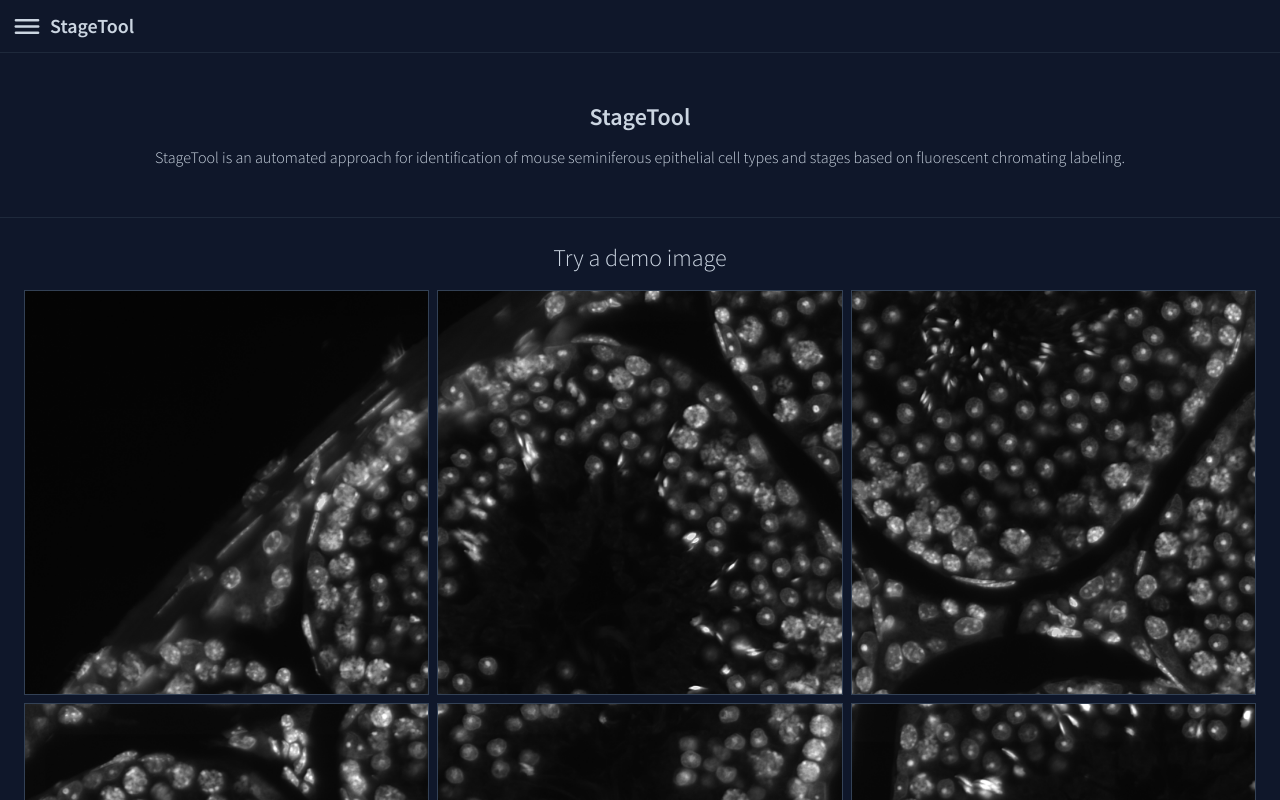
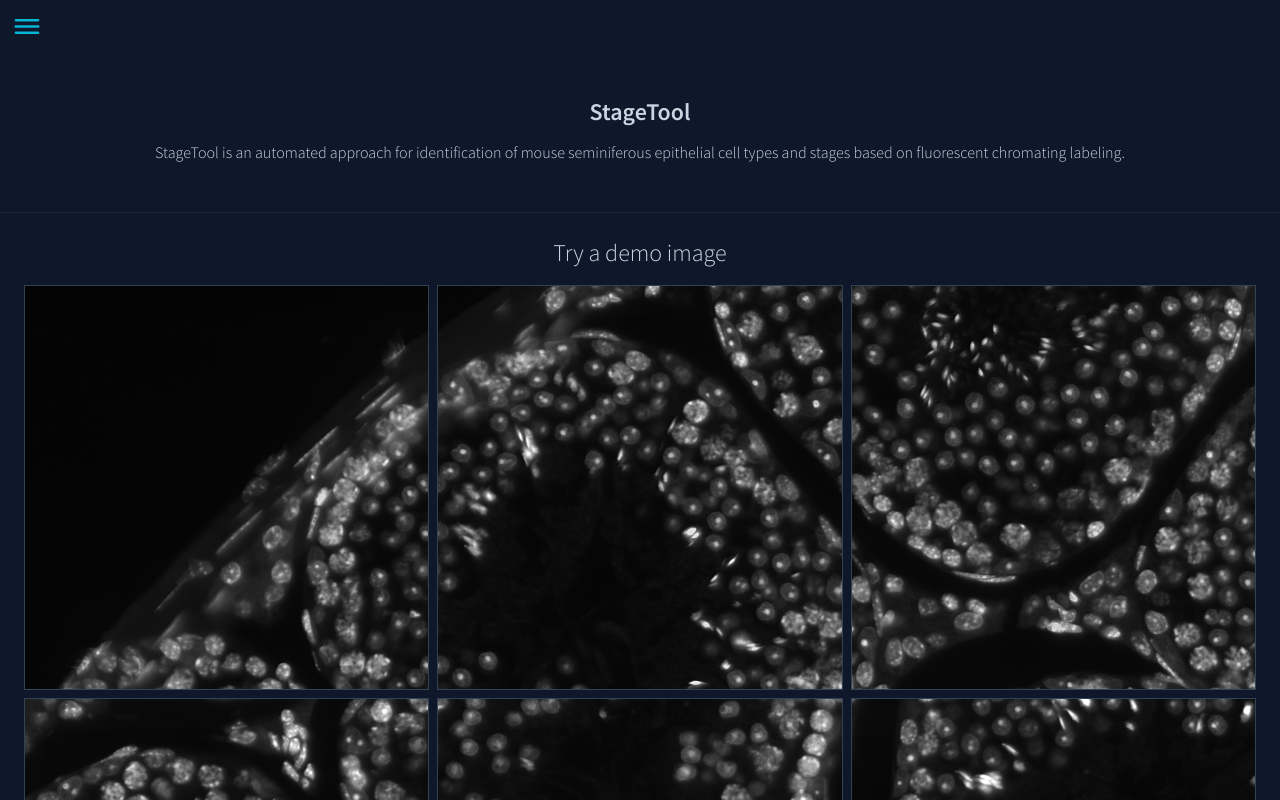
Before and after one commit to Turku-BioImaging/stagetool-ui, a Vue app: page / in a window 1280 px wide. Shown: the top 800 px of the page. Built offline with nearby package versions, Linux system fonts and the light colour scheme; no server answers.

Commit message:
Changes to home page - Navbar title text auto-hides at top - Navbar border disappears at top

```diff
--- a/src/components/NavigationBar.vue
+++ b/src/components/NavigationBar.vue
@@ -1,14 +1,14 @@
 <template>
   <div
     class="navigation-bar"
-    :class="{ 'menu-is-open': menuIsOpen, 'menu-is-closed': !menuIsOpen }"
+    :class="{ 'menu-is-open': menuIsOpen, 'menu-is-closed': !menuIsOpen, 'is-top': isTop }"
     @click.stop
   >
     <div class="header">
       <div class="bars-div pr-2" @click="toggleMenu">
         <i class="uil uil-bars text-3xl"></i>
       </div>
-      <h1><router-link to="/">StageTool</router-link></h1>
+      <h1 v-show="!isTop"><router-link to="/">StageTool</router-link></h1>
     </div>
     <div class="menu-items" v-if="menuIsOpen" @click="toggleMenu">
       <ul>
@@ -28,7 +28,8 @@
 export default {
   data() {
     return {
-      menuIsOpen: false
+      menuIsOpen: false,
+      isTop: true
     }
   },
   methods: {
@@ -37,13 +38,19 @@
     },
     closeMenu() {
       this.menuIsOpen = false
+    },
+    checkScroll() {
+      this.isTop = window.pageYOffset <= 50
     }
   },
   mounted() {
     window.addEventListener('click', this.closeMenu)
+    window.addEventListener('scroll', this.checkScroll)
+    this.checkScroll()
   },
   beforeDestroy() {
     window.removeEventListener('click', this.closeMenu)
+    window.removeEventListener('scroll', this.checkScroll)
   }
 }
 </script>
@@ -53,7 +60,7 @@
   // @apply bg-slate-900;
   @apply border-b border-slate-800;
   @apply px-3 py-2;
-  position: sticky;
+  position: fixed;
   left: 0;
   right: 0;
   top: 0;
@@ -67,6 +74,7 @@
 
     div.bars-div {
       cursor: pointer;
+      @apply text-cyan-500;
     }
   }
 
@@ -88,5 +96,10 @@
   &.menu-is-closed {
     @apply bg-slate-900;
   }
+
+  &.is-top {
+    @apply bg-slate-900;
+    @apply border-none;
+  }
 }
 </style>
--- a/src/views/HomeView.vue
+++ b/src/views/HomeView.vue
@@ -85,7 +85,7 @@
 
 <template>
   <div class="home-view">
-    <section class="intro-section border-slate-800 border-b p-12">
+    <section class="intro-section border-slate-800 border-b p-12 pt-24">
       <h1 class="text-2xl font-semibold text-center">StageTool</h1>
       <p class="mt-3 text-center">
         StageTool is an automated approach for identification of mouse seminiferous epithelial cell
```
